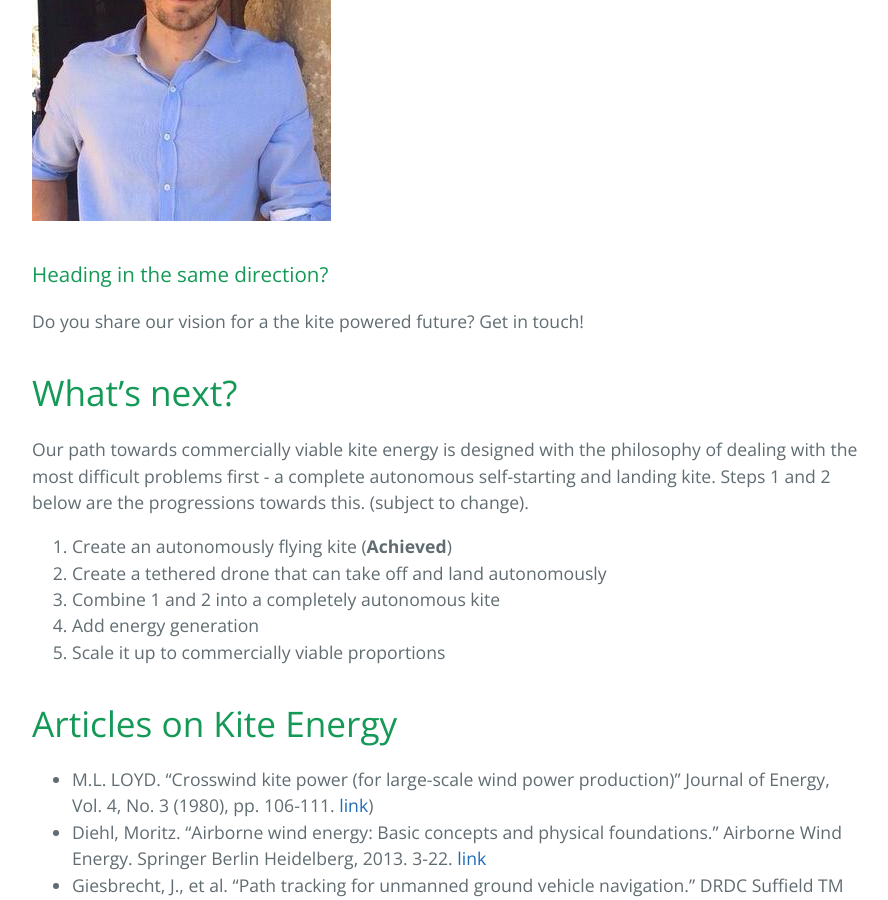
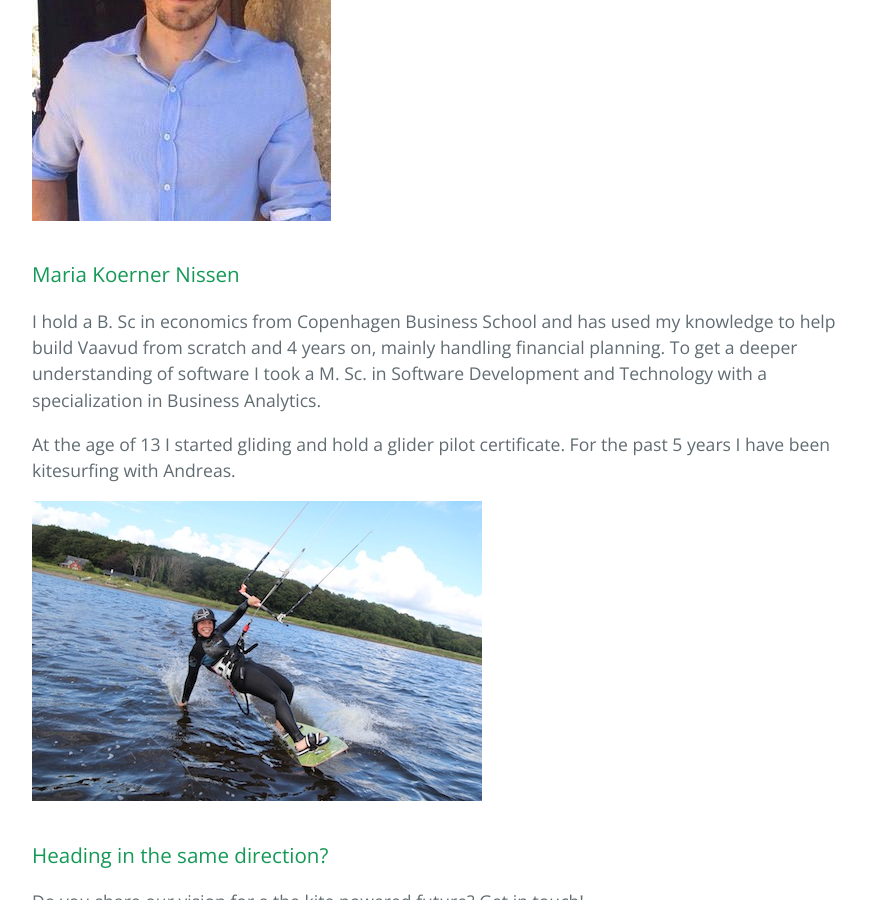
Before and after one commit to kitextech/kitextech.github.io, a Jekyll site: the page built from index.md, in a window 1280 px wide and 900 px high, scrolled down 3548 px. Shown: the whole window, without its empty margins (192-1080 px from the left). Built offline with Jekyll 4.4.1, drawn with Linux system fonts in a browser that asks for light colours.

Commit message:
added Maria

```diff
--- a/index.md
+++ b/index.md
@@ -45,6 +45,14 @@ I have worked as a management consultant at Oliver Wyman, helped launch a small
 
 ![Gustaf in Amman, Jordan]({{ site.github.url }}/images/profilephoto.jpg)
 
+### Maria Koerner Nissen
+
+I hold a B. Sc in economics from Copenhagen Business School and has used my knowledge to help build Vaavud from scratch and 4 years on, mainly handling financial planning. To get a deeper understanding of software I took a M. Sc. in Software Development and Technology with a specialization in Business Analytics.
+
+At the age of 13 I started gliding and hold a glider pilot certificate. For the past 5 years I have been kitesurfing with Andreas.
+
+![Maria kitesurfing, Denmark]({{ site.github.url }}/images/MariaKitesurfing.jpg)
+
 ### Heading in the same direction?
 Do you share our vision for a the kite powered future? Get in touch!
 
```
Also changed, not shown: images/MariaKitesurfing.jpg (added).
